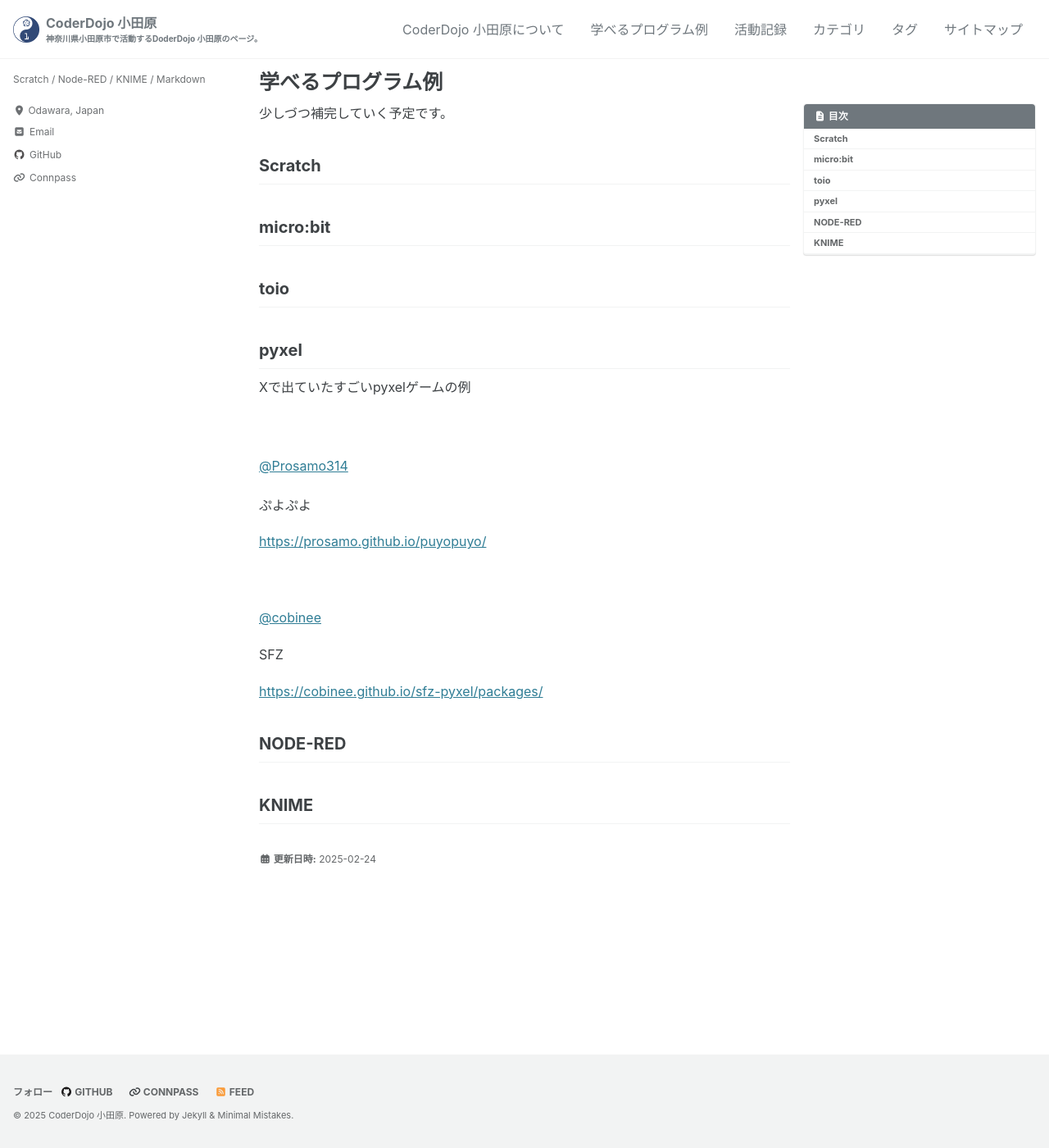
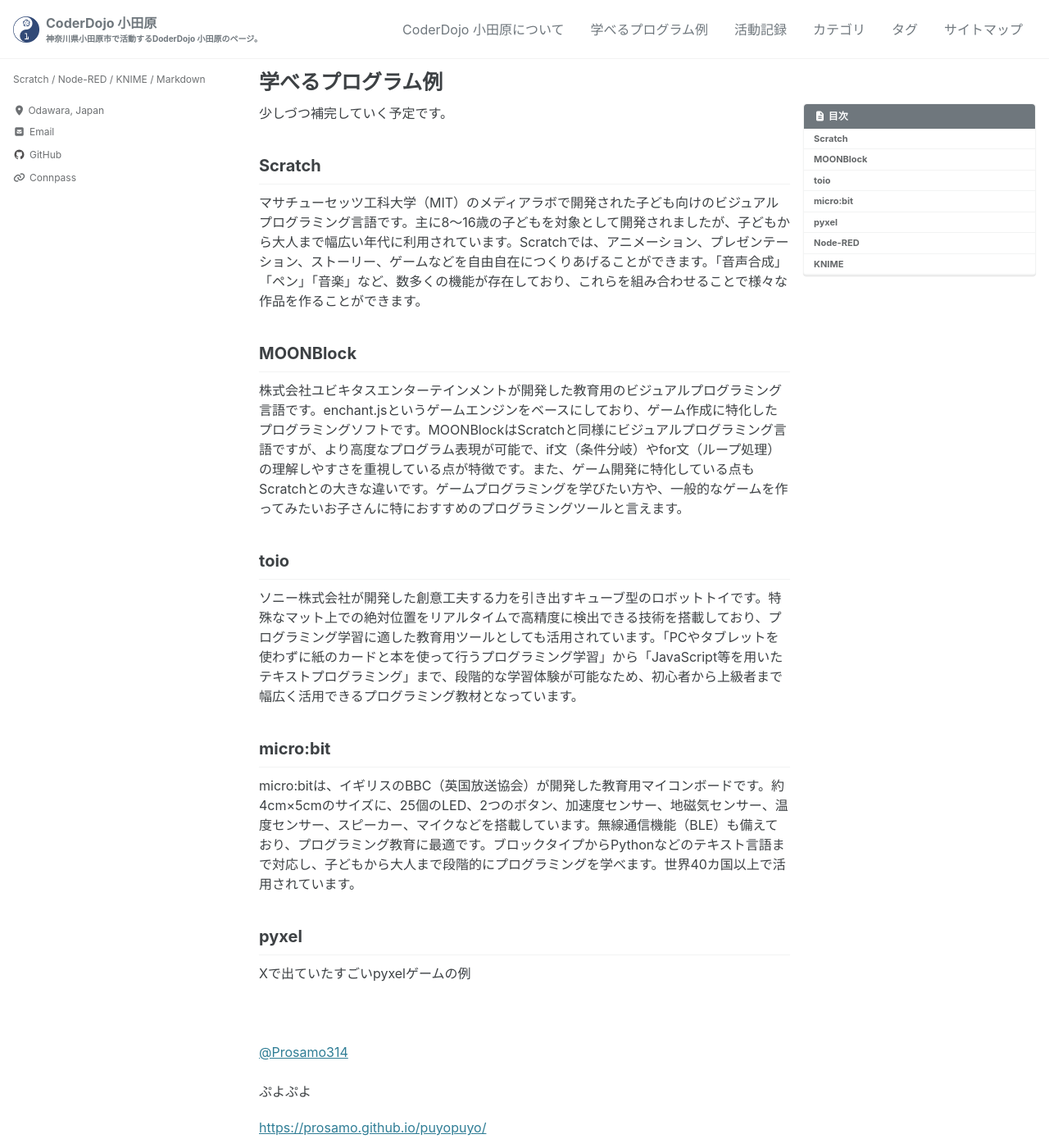
Before and after one commit to CoderDojo-Odawara/coderdojo-odawara.github.io, a Jekyll site: the page built from _pages/programs.md, in a window 1280 px wide and 1400 px high. Shown: the whole window at 82% size. Built offline with Jekyll 4.4.1, drawn with Linux system fonts in a browser that asks for light colours; cached includes are drawn as plain includes; a script that is not in the unit is left out.

Commit message:
Update programs.md

```diff
--- a/_pages/programs.md
+++ b/_pages/programs.md
@@ -9,10 +9,16 @@
 少しづつ補完していく予定です。
 
 ## Scratch
+マサチューセッツ工科大学（MIT）のメディアラボで開発された子ども向けのビジュアルプログラミング言語です。主に8〜16歳の子どもを対象として開発されましたが、子どもから大人まで幅広い年代に利用されています。Scratchでは、アニメーション、プレゼンテーション、ストーリー、ゲームなどを自由自在につくりあげることができます。「音声合成」「ペン」「音楽」など、数多くの機能が存在しており、これらを組み合わせることで様々な作品を作ることができます。
+
+## MOONBlock
+株式会社ユビキタスエンターテインメントが開発した教育用のビジュアルプログラミング言語です。enchant.jsというゲームエンジンをベースにしており、ゲーム作成に特化したプログラミングソフトです。MOONBlockはScratchと同様にビジュアルプログラミング言語ですが、より高度なプログラム表現が可能で、if文（条件分岐）やfor文（ループ処理）の理解しやすさを重視している点が特徴です。また、ゲーム開発に特化している点もScratchとの大きな違いです。ゲームプログラミングを学びたい方や、一般的なゲームを作ってみたいお子さんに特におすすめのプログラミングツールと言えます。
+
+## toio
+ソニー株式会社が開発した創意工夫する力を引き出すキューブ型のロボットトイです。特殊なマット上での絶対位置をリアルタイムで高精度に検出できる技術を搭載しており、プログラミング学習に適した教育用ツールとしても活用されています。「PCやタブレットを使わずに紙のカードと本を使って行うプログラミング学習」から「JavaScript等を用いたテキストプログラミング」まで、段階的な学習体験が可能なため、初心者から上級者まで幅広く活用できるプログラミング教材となっています。
 
 ## micro:bit
-
-## toio
+micro:bitは、イギリスのBBC（英国放送協会）が開発した教育用マイコンボードです。約4cm×5cmのサイズに、25個のLED、2つのボタン、加速度センサー、地磁気センサー、温度センサー、スピーカー、マイクなどを搭載しています。無線通信機能（BLE）も備えており、プログラミング教育に最適です。ブロックタイプからPythonなどのテキスト言語まで対応し、子どもから大人まで段階的にプログラミングを学べます。世界40カ国以上で活用されています。
 
 ## pyxel
 
@@ -31,6 +37,6 @@
 [https://cobinee.github.io/sfz-pyxel/packages/](https://cobinee.github.io/sfz-pyxel/packages/)
 
 
-## NODE-RED
+## Node-RED
 
 ## KNIME
```
